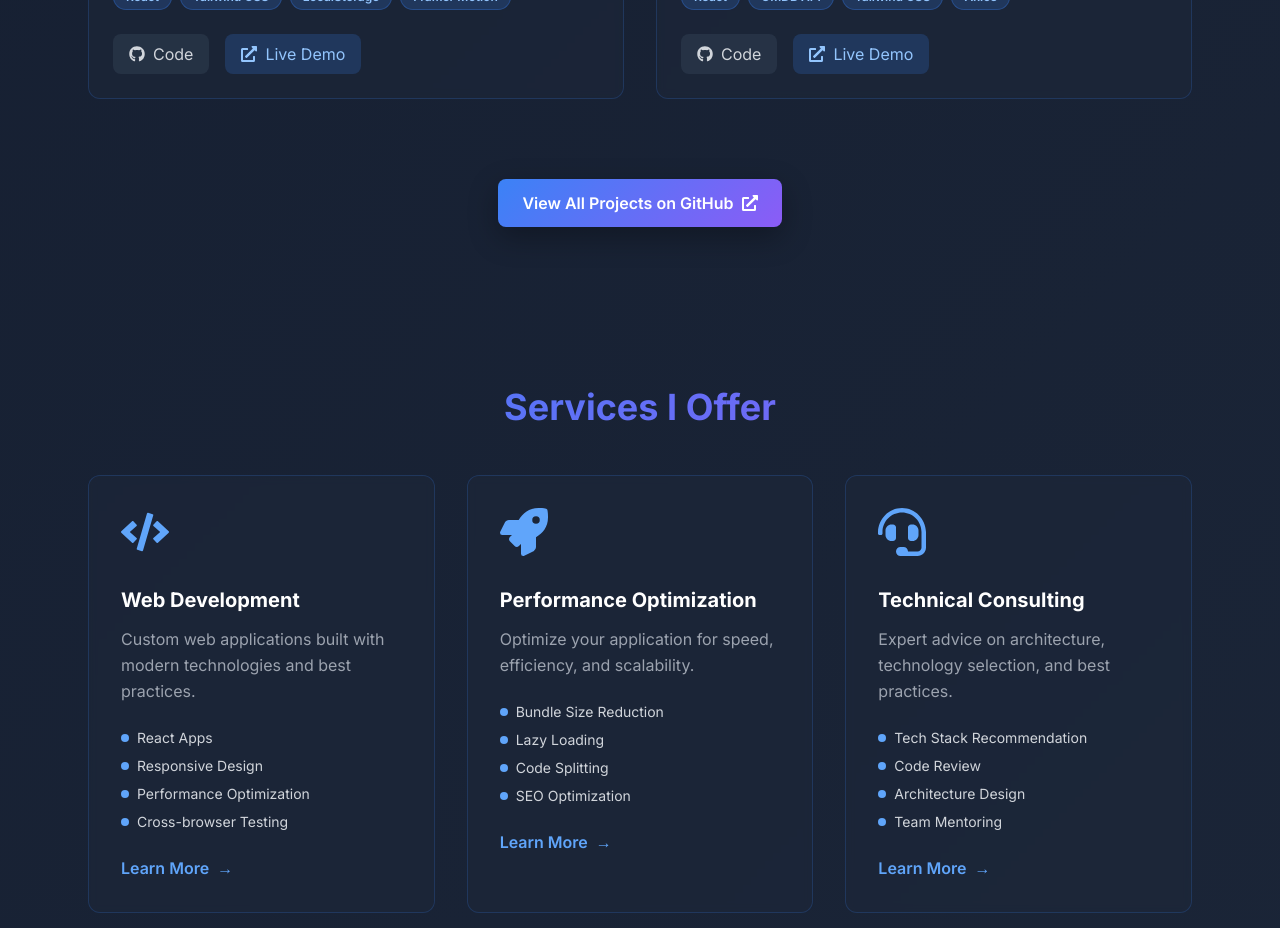
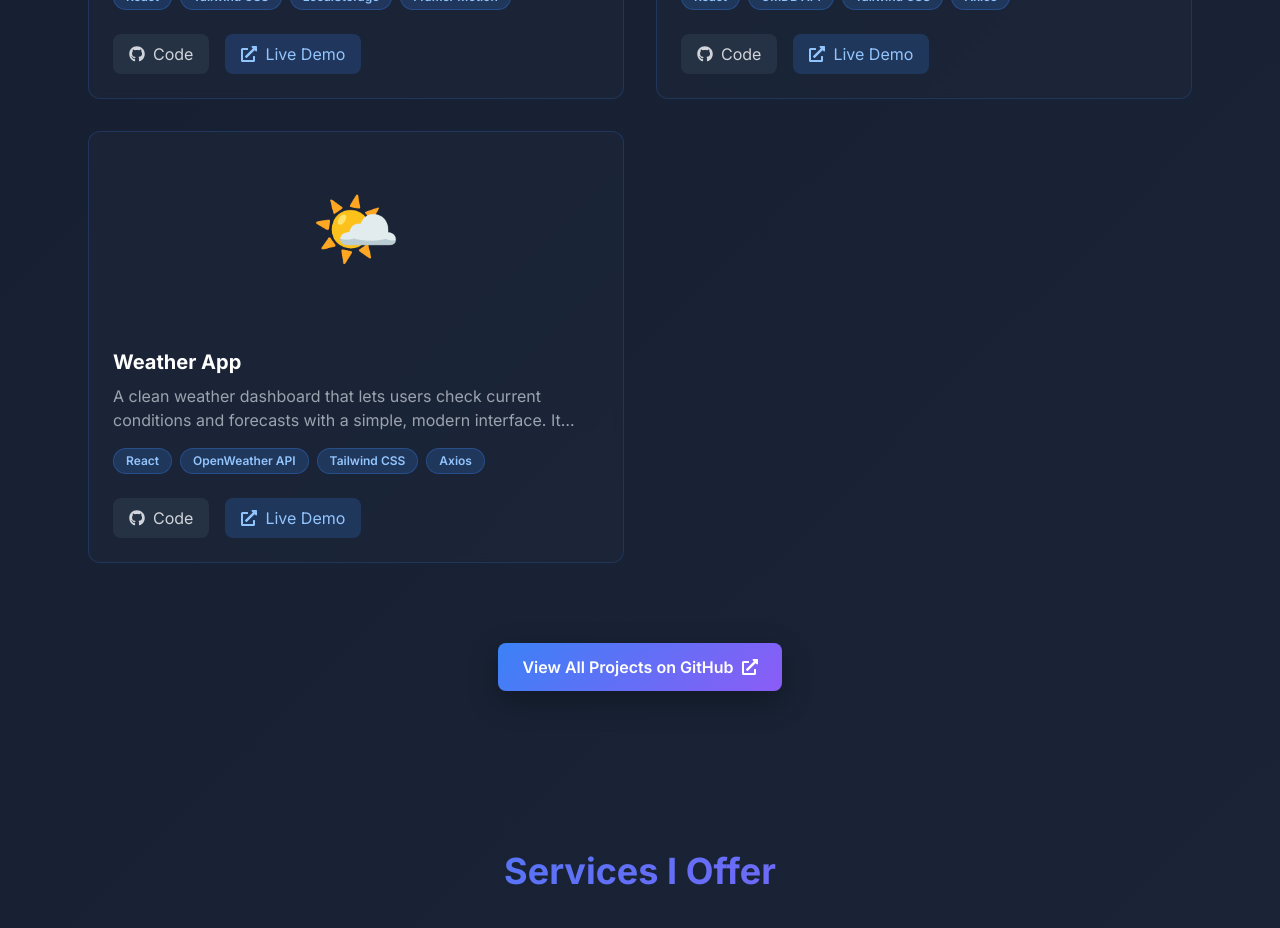
Before and after one commit to Niteshkumarchauhan/niteshportfolio, a React (Vite) app: page / in a window 1280 px wide. Shown: the part 4900-5828 px from the top of the page. Built offline with nearby package versions, Linux system fonts and the light colour scheme.

Commit message:
Add Weather App project

```diff
--- a/src/components/Projects.jsx
+++ b/src/components/Projects.jsx
@@ -45,6 +45,17 @@ const Projects = () => {
       technologies: ["React", "OMDB API", "Tailwind CSS", "Axios"],
       github: "https://github.com/Niteshkumarchauhan/movie-Search-App",
       live: "https://movie-search-app-dusky-kappa.vercel.app/",
+      featured: true,
+    },
+    {
+      id: 5,
+      title: "Weather App",
+      description:
+        "A clean weather dashboard that lets users check current conditions and forecasts with a simple, modern interface. It provides real-time weather details, location-based search, and a smooth responsive experience.",
+      image: "🌤️",
+      technologies: ["React", "OpenWeather API", "Tailwind CSS", "Axios"],
+      github: "https://github.com/Niteshkumarchauhan/weather-app",
+      live: "https://weather-app-example.vercel.app/",
       featured: true,
     },
   ];
```
